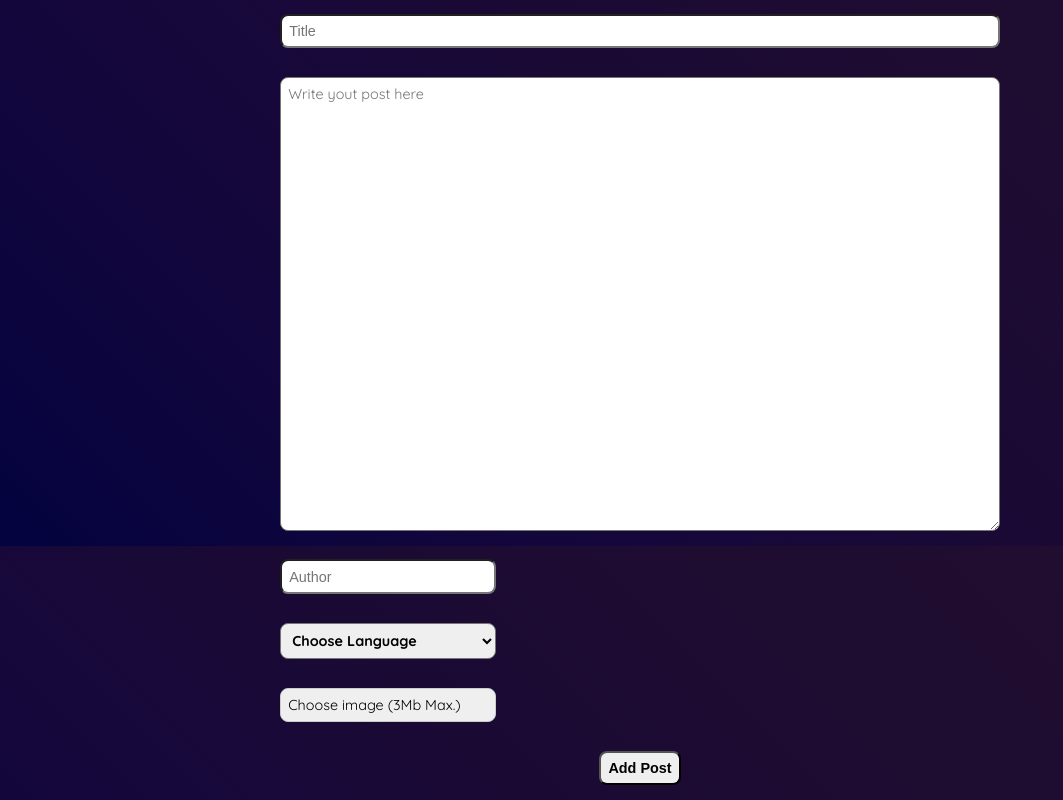
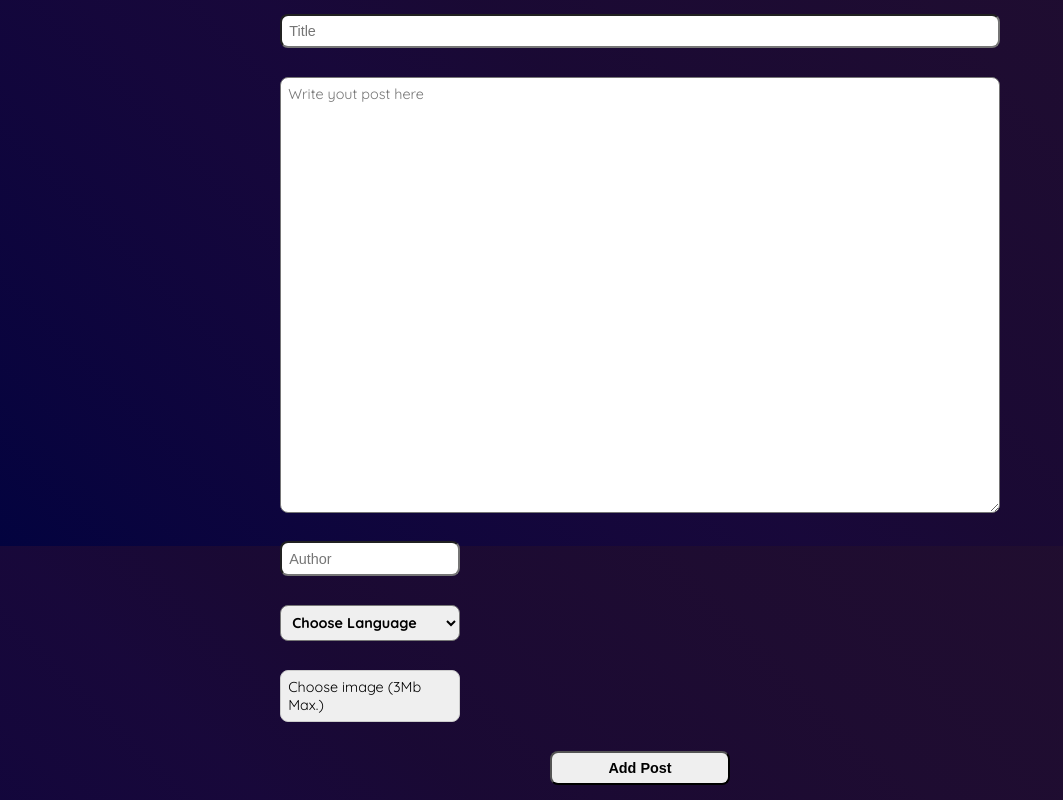
Before and after one commit to MaryFili/MemoriesOfMaya, a React (Create React App) app: page /create in a window 1280 px wide. Shown: the part 254-1054 px from the top of the page, without its empty margins (0-1063 px from the left). Built offline with nearby package versions, Linux system fonts and the light colour scheme.

Commit message:
responsive form

```diff
--- a/src/pages/Create.module.css
+++ b/src/pages/Create.module.css
@@ -48,13 +48,13 @@
 .author,
 .language,
 button {
-    max-width: 30%;
+    width: 180px;
 
 }
 
 .language,
 button {
-    max-width: 30%;
+
     font-weight: 900;
 }
 
@@ -77,10 +77,8 @@
     font-size: .9em;
 
     border-radius: 8px;
-    max-width: 30%;
     border: 1px solid #ccc;
     display: inline-block;
-
     cursor: pointer;
     text-align: center;
     background-color: #efefef;
@@ -89,6 +87,7 @@
     padding: .5em;
     margin: 1em 0;
 
+    width: 180px;
 
 }
 
@@ -97,3 +96,39 @@
     color: black;
     font-weight: 900;
 }
+
+@media screen and (min-width: 950px) {
+    .uploadImg {
+        font-size: .9em;
+
+        border-radius: 8px;
+        max-width: 30%;
+        border: 1px solid #ccc;
+        display: inline-block;
+        cursor: pointer;
+        text-align: center;
+        background-color: #efefef;
+        color: black;
+        text-align: start;
+        padding: .5em;
+        margin: 1em 0;
+
+
+    }
+
+
+    .author,
+    .language,
+    button {
+        max-width: 30%;
+
+    }
+
+    .language,
+    button {
+        max-width: 30%;
+        font-weight: 900;
+    }
+
+
+}
```
Also changed, not shown: 6 other files (tests, documents, lock files or other folders).
